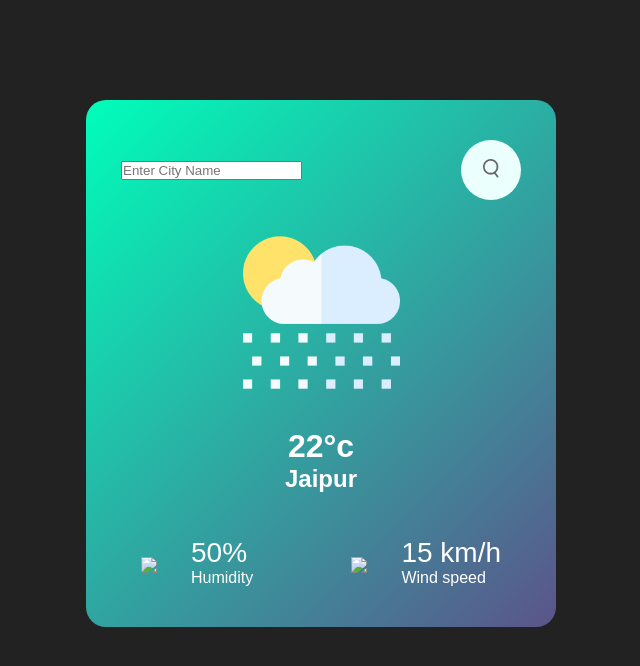
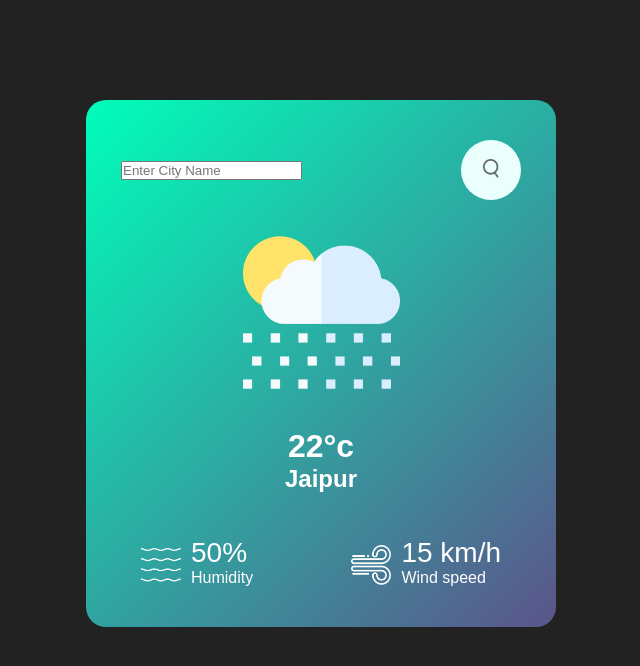
Before and after one commit to shekhawatyash/shekhawatyash.github.io, a plain HTML site: page index.html in a window 1280 px wide. Shown: the whole page, without its empty margins (319-959 px from the left). Drawn offline with Linux system fonts and the light colour scheme; files whose address does not match are found by name.

Commit message:
Update index.html

```diff
--- a/index.html
+++ b/index.html
@@ -18,14 +18,14 @@
     <h2 class="city">Jaipur</h2>
     <div class="details">
      <div class="col">
-        <img src=".images/humidity.png">
+        <img src="/humidity.png">
         <div>
           <p class="humidity">50%</p>
           <p>Humidity</p>
         </div>
       </div>
       <div class="col">
-        <img src=".images/wind.png">
+        <img src="/wind.png">
         <div>
           <p class="Wind">15 km/h</p>
           <p>Wind speed</p>
```
